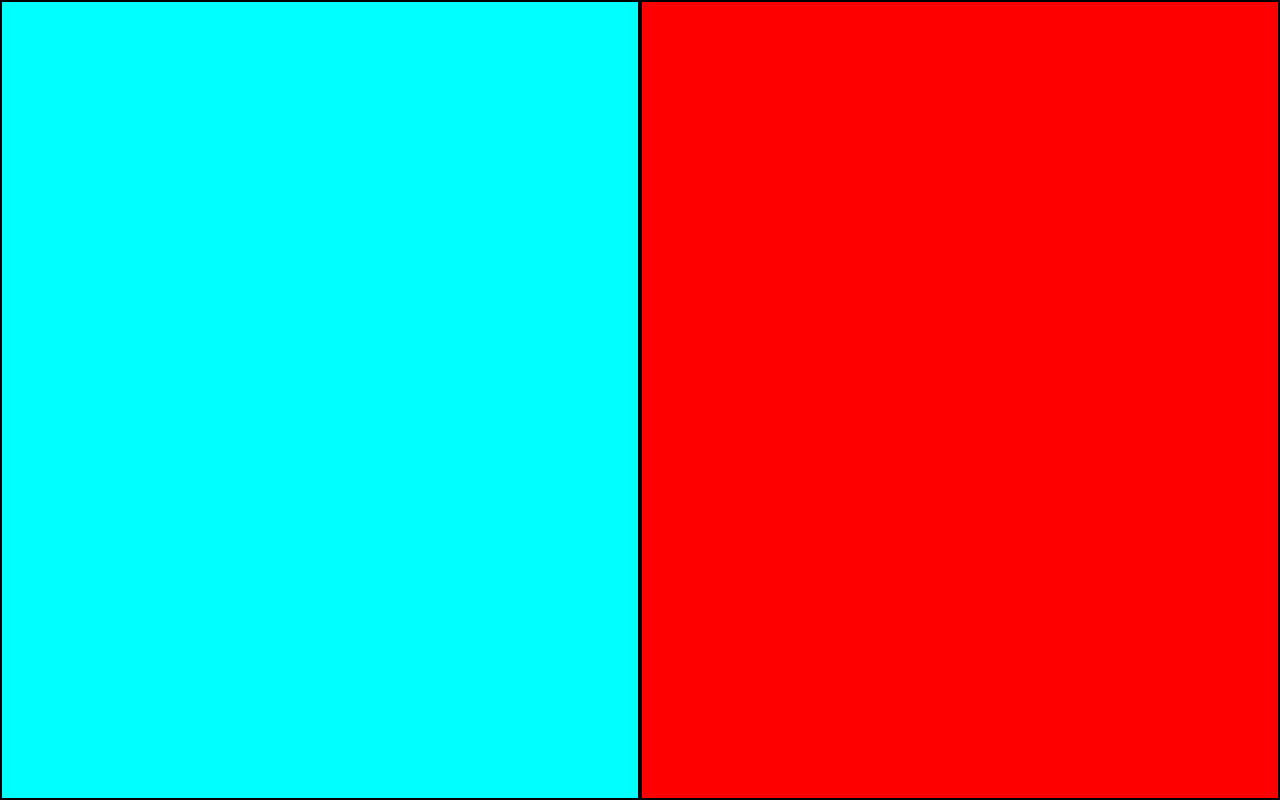
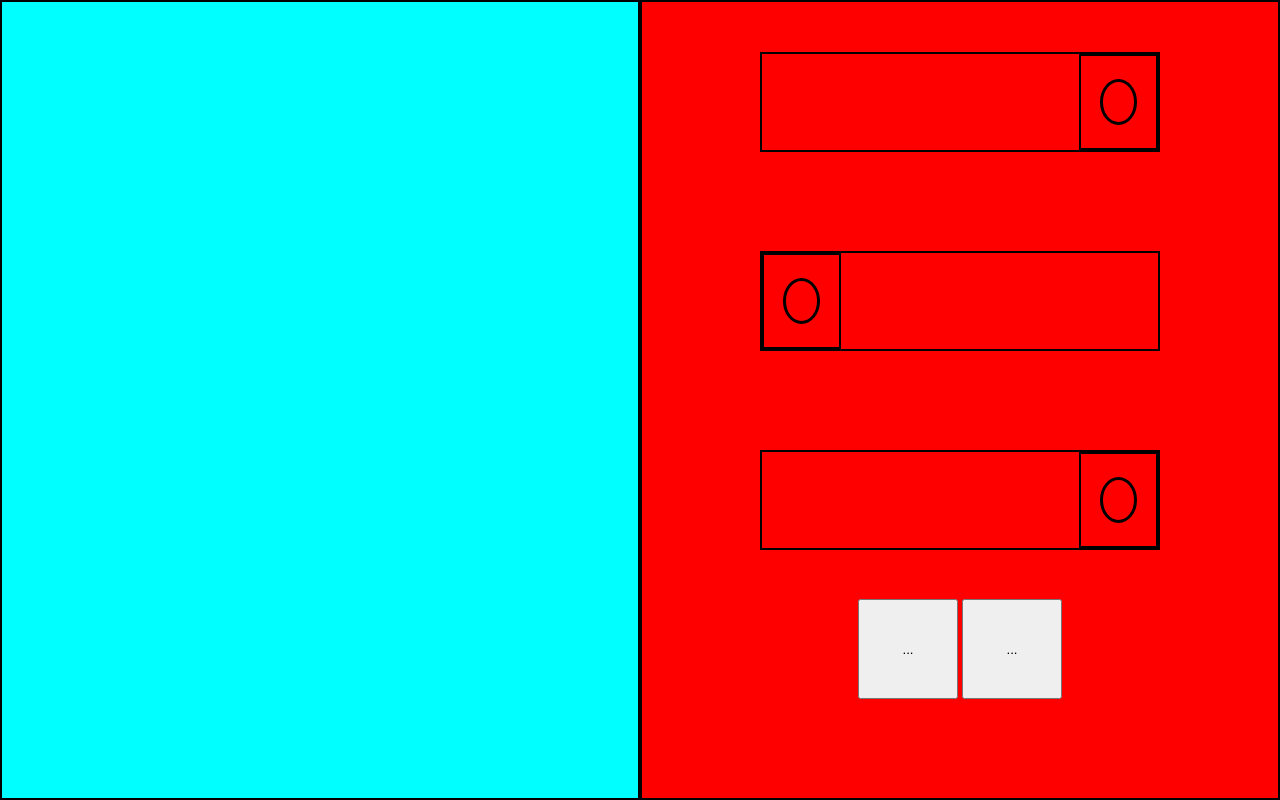
Before and after one commit to Santa-Hub/Grupo2, a plain HTML site: page index.html in a window 1280 px wide. Drawn offline with Linux system fonts and the light colour scheme.

Commit message:
se guarda todo

```diff
--- a/index.html
+++ b/index.html
@@ -9,7 +9,28 @@
 <body>
     <div class="content">
         <div class="lado"></div>
-        <div class="lado2"></div>
+        <div class="lado2">
+            <div class="lado1">
+                <div class="caja1">
+                    <div class="bola1"></div>
+                </div>
+            </div>
+            <div class="lado3">
+                <div class="caja2">
+                    <div class="bola2"></div>
+                </div>
+            </div>
+            <div class="divi3">
+                <div class="caja3">
+                    <div class="bola3"></div>
+                </div>
+            </div>
+            <div class="divi4">
+                <button style="width: 100px; height: 100px;">...</button>
+                <button style="width: 100px; height: 100px;">...</button>
+            </div>
+            </div>
+        </div>
     </div>
 </body>
 </html>
--- a/style.css
+++ b/style.css
@@ -19,4 +19,72 @@
     width: 50%;
     background-color: red;
     border: solid 2px black;
+    display: grid;
 }
+.lado2 >:nth-child(1){
+    width: 400px;
+    height: 100px;
+    margin: auto;
+    border: 2px solid black;
+
+}
+.lado2 >:nth-child(2){
+    width: 400px;
+    height: 100px;
+    margin: auto;
+    border: 2px solid black;
+}
+.lado2 >:nth-child(3){
+    width: 400px;
+    height: 100px;
+    margin: auto;
+    border: 2px solid black;
+}
+.caja1{
+    width: 20%;
+    height: 100%;
+    border: 2px solid black;
+    margin-left: 80%;
+    display: flex;
+    justify-content: center;
+    align-items: center;
+}
+.caja2{
+    width: 20%;
+    height: 100%;
+    border: 2px solid black;
+    display: flex;
+    justify-content: center;
+    align-items: center;
+}
+.caja3{
+    width: 20%;
+    height: 100%;
+    border: 2px solid black;
+    margin-left: 80%;
+    display: flex;
+    justify-content: center;
+    align-items: center;
+}
+.bola1{
+    width: 50%;
+    height: 50%;
+    border-radius: 100%;
+    border: solid black;
+}
+.bola2{
+    width: 50%;
+    height: 50%;
+    border-radius: 100%;
+    border: solid black;
+}
+.bola3{
+    width: 50%;
+    height: 50%;
+    border-radius: 100%;
+    border: solid black;
+}
+
+.divi4{
+    text-align: center;
+}
```
